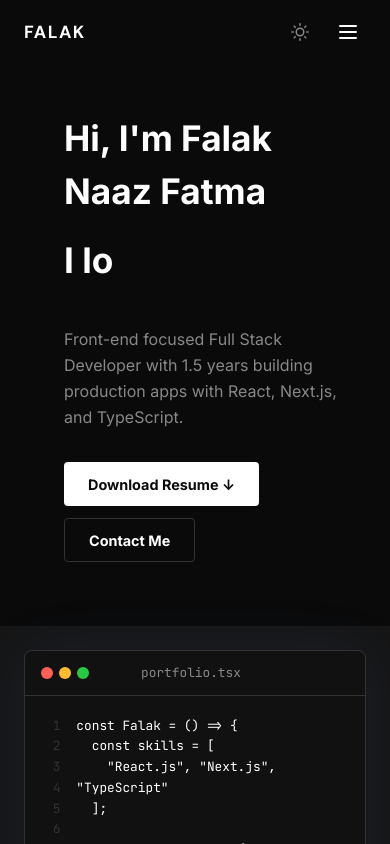
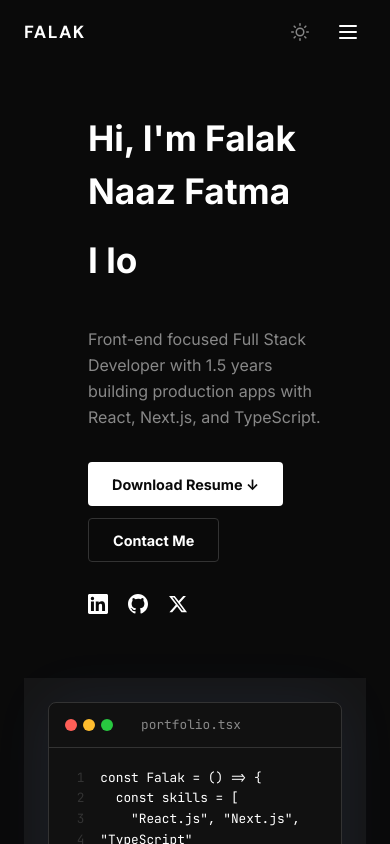
Before and after one commit to falak-naaz-fatma/portfolio, a Next.js app: page / in a window 390 px wide. Shown: the top 844 px of the page. Built offline with nearby package versions, Linux system fonts and the light colour scheme.

Commit message:
mobile screen padding added

```diff
--- a/src/sections/HeroSection.tsx
+++ b/src/sections/HeroSection.tsx
@@ -244,7 +244,7 @@
 
 export function HeroSection() {
   return (
-    <section id="hero" className="flex min-h-screen w-full flex-col md:flex-row" aria-labelledby="hero-title">
+    <section id="hero" className="flex min-h-screen w-full flex-col md:flex-row px-6 md:px-0" aria-labelledby="hero-title">
       <div className="flex w-full flex-col justify-center bg-[var(--bg)] pl-16 pr-8 pb-16 pt-28 md:w-1/2 md:pl-32 md:pr-12 md:pb-0 md:pt-0">
         <p
           id="hero-title"
@@ -260,7 +260,7 @@
         </p>
         <div className="mt-8 flex flex-wrap gap-3">
           <a
-            href="/resume.pdf"
+            href="/FalakResume.pdf"
             download="Falak_Naaz_Fatma_Resume.pdf"
             className="inline-flex min-h-[44px] items-center justify-center rounded-sm px-6 text-[0.9rem] font-bold transition-colors hover:opacity-90"
             style={{ backgroundColor: "#ffffff", color: "#0a0a0a" }}
@@ -274,6 +274,41 @@
             Contact Me
           </a>
         </div>
+        <div className="flex lg:hidden items-center gap-5 mt-8">
+          <a
+            href="https://linkedin.com/in/falak-naaz-fatma"
+            target="_blank"
+            rel="noopener noreferrer"
+            aria-label="LinkedIn"
+            className="text-text transition-opacity duration-200 hover:opacity-80"
+          >
+            <svg width="20" height="20" viewBox="0 0 24 24" fill="currentColor">
+              <path d="M20.447 20.452h-3.554v-5.569c0-1.328-.027-3.037-1.852-3.037-1.853 0-2.136 1.445-2.136 2.939v5.667H9.351V9h3.414v1.561h.046c.477-.9 1.637-1.85 3.37-1.85 3.601 0 4.267 2.37 4.267 5.455v6.286zM5.337 7.433a2.062 2.062 0 01-2.063-2.065 2.064 2.064 0 112.063 2.065zm1.782 13.019H3.555V9h3.564v11.452zM22.225 0H1.771C.792 0 0 .774 0 1.729v20.542C0 23.227.792 24 1.771 24h20.451C23.2 24 24 23.227 24 22.271V1.729C24 .774 23.2 0 22.222 0h.003z" />
+            </svg>
+          </a>
+          <a
+            href="https://github.com/falak-naaz-fatma"
+            target="_blank"
+            rel="noopener noreferrer"
+            aria-label="GitHub"
+            className="text-text transition-opacity duration-200 hover:opacity-80"
+          >
+            <svg width="20" height="20" viewBox="0 0 24 24" fill="currentColor">
+              <path d="M12 0C5.374 0 0 5.373 0 12c0 5.302 3.438 9.8 8.207 11.387.599.111.793-.261.793-.577v-2.234c-3.338.726-4.033-1.416-4.033-1.416-.546-1.387-1.333-1.756-1.333-1.756-1.089-.745.083-.729.083-.729 1.205.084 1.839 1.237 1.839 1.237 1.07 1.834 2.807 1.304 3.492.997.107-.775.418-1.305.762-1.604-2.665-.305-5.467-1.334-5.467-5.931 0-1.311.469-2.381 1.236-3.221-.124-.303-.535-1.524.117-3.176 0 0 1.008-.322 3.301 1.23A11.509 11.509 0 0112 5.803c1.02.005 2.047.138 3.006.404 2.291-1.552 3.297-1.23 3.297-1.23.653 1.653.242 2.874.118 3.176.77.84 1.235 1.911 1.235 3.221 0 4.609-2.807 5.624-5.479 5.921.43.372.823 1.102.823 2.222v3.293c0 .319.192.694.801.576C20.566 21.797 24 17.3 24 12c0-6.627-5.373-12-12-12z" />
+            </svg>
+          </a>
+          <a
+            href="https://x.com/falaknaazfatma"
+            target="_blank"
+            rel="noopener noreferrer"
+            aria-label="X (formerly Twitter)"
+            className="text-text transition-opacity duration-200 hover:opacity-80"
+          >
+            <svg width="20" height="20" viewBox="0 0 24 24" fill="currentColor">
+              <path d="M18.244 2.25h3.308l-7.227 8.26 8.502 11.24H16.17l-5.214-6.817L4.99 21.75H1.68l7.73-8.835L1.254 2.25H8.08l4.713 6.231zm-1.161 17.52h1.833L7.084 4.126H5.117z" />
+            </svg>
+          </a>
+        </div>
       </div>
       <div className="flex w-full items-center justify-center bg-[var(--bg-surface)] p-6 md:w-1/2 md:p-12">
         <CodeEditor />
--- a/src/sections/Projects.tsx
+++ b/src/sections/Projects.tsx
@@ -13,7 +13,7 @@
     const gridProjects = projects.filter((p) => !p.featured);
 
     return (
-        <AnimatedSection id="projects" labelledBy="projects-title" className="section-padding !pb-0">
+        <AnimatedSection id="projects" labelledBy="projects-title" className="section-padding pb-0!">
             <motion.div variants={revealItem} className="mb-10">
                 <SectionLabel>Projects</SectionLabel>
                 <h2 id="projects-title" className="mt-3 font-heading text-[2.5rem] font-bold text-text">
--- a/src/sections/Skills.tsx
+++ b/src/sections/Skills.tsx
@@ -102,7 +102,7 @@
 
 export function Skills() {
   return (
-    <AnimatedSection id="skills" labelledBy="skills-title" className="section-padding !pb-0">
+    <AnimatedSection id="skills" labelledBy="skills-title" className="section-padding pb-0!">
       <motion.div variants={revealItem}>
         <SectionLabel>SKILLS</SectionLabel>
         <h2 id="skills-title" className="mt-3 font-heading text-[2.5rem] font-bold text-text">
```
Also changed, not shown: 1 other file (tests, documents, lock files or other folders).
